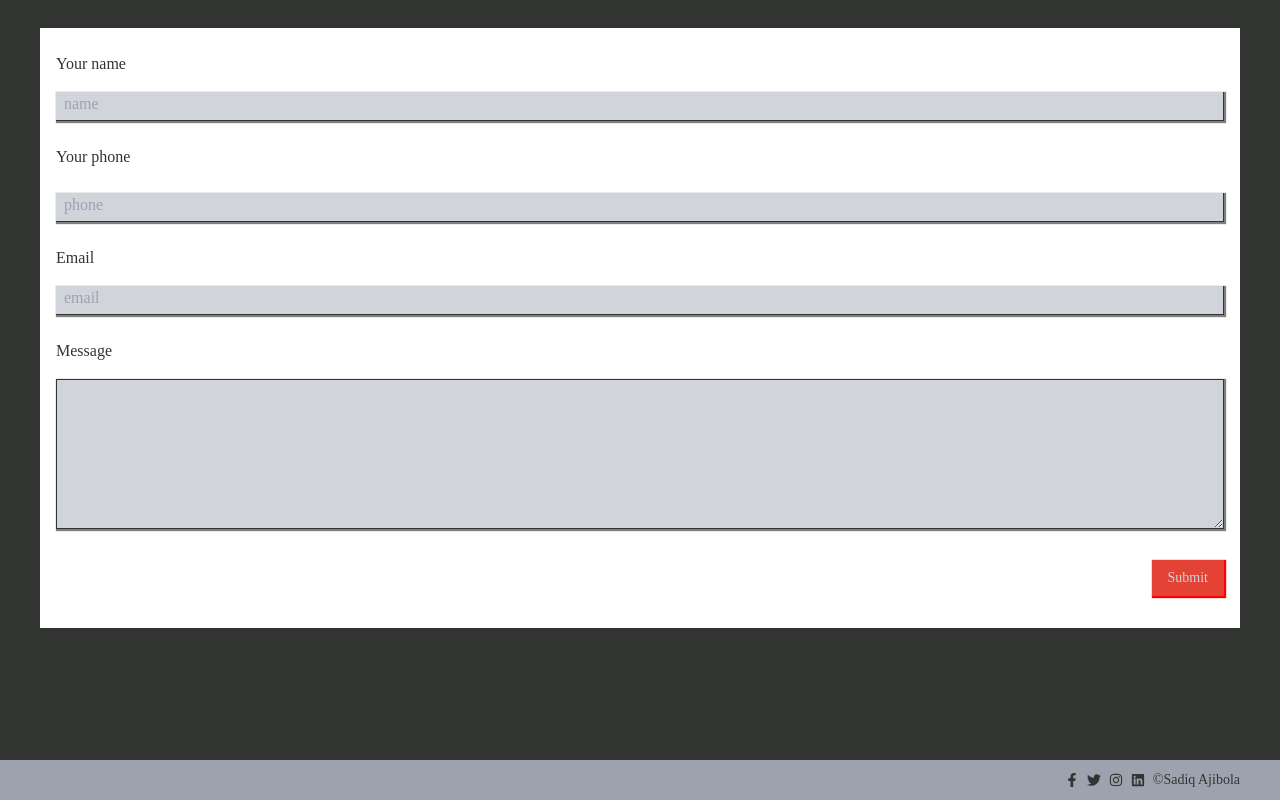
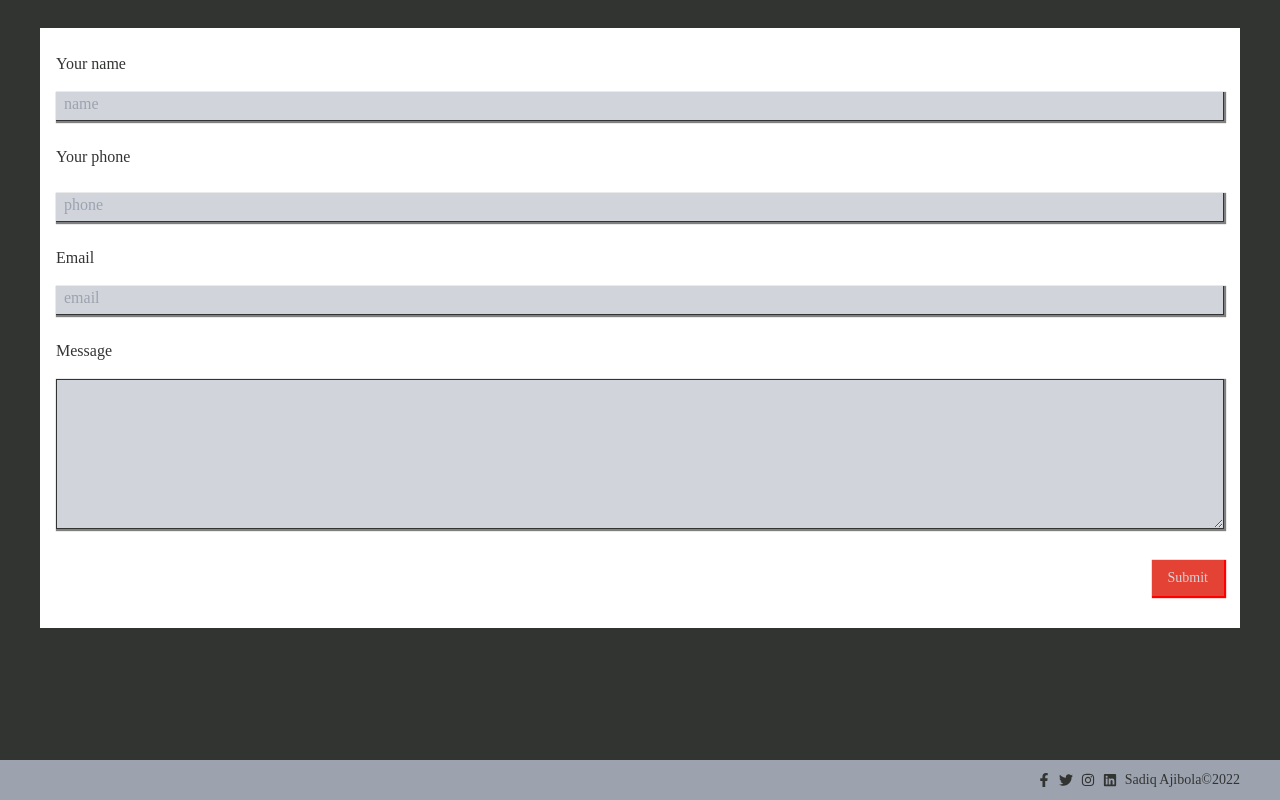
Before and after one commit to dragg54/my-portfolio-site, a React (Create React App) app: page / in a window 1280 px wide. Shown: the part 4100-4900 px from the top of the page. Built offline with nearby package versions, Linux system fonts and the light colour scheme.

Commit message:
changed text

```diff
--- a/src/components/Footer.tsx
+++ b/src/components/Footer.tsx
@@ -8,7 +8,7 @@ const Footer = () => {
         <FaTwitter className='mr-2'/>
         <FaInstagram className='mr-2'/>
         <FaLinkedin className='mr-2'/>
-        <p> ©Sadiq Ajibola</p>
+        <p> Sadiq Ajibola©2022</p>
 
     </div>
   )
```
